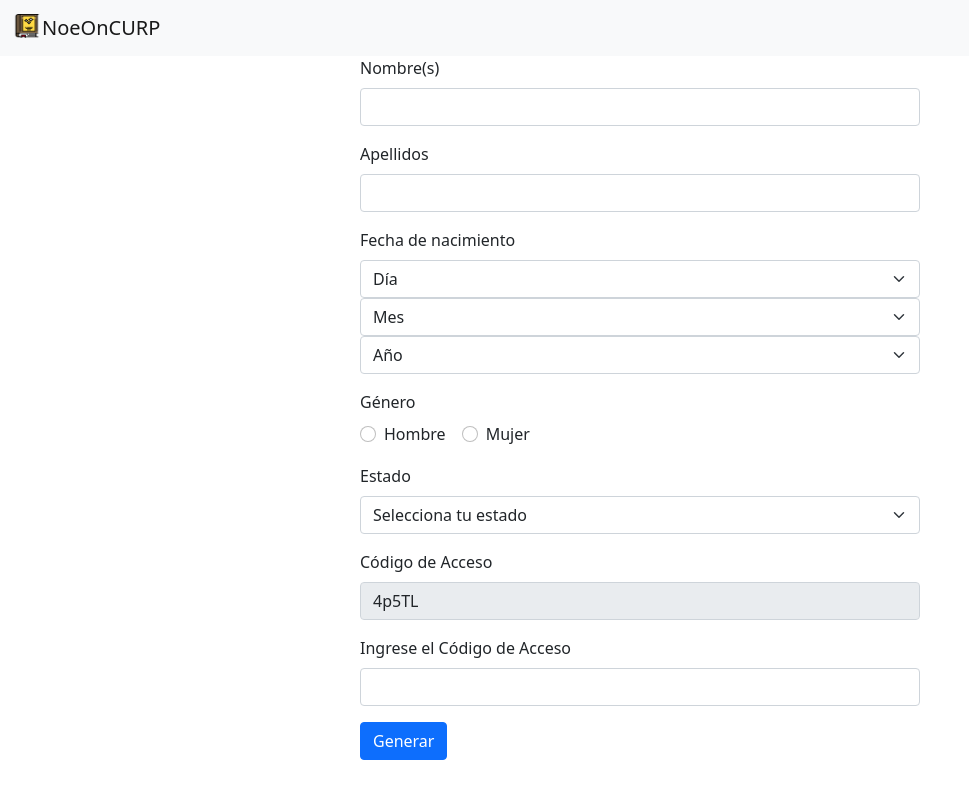
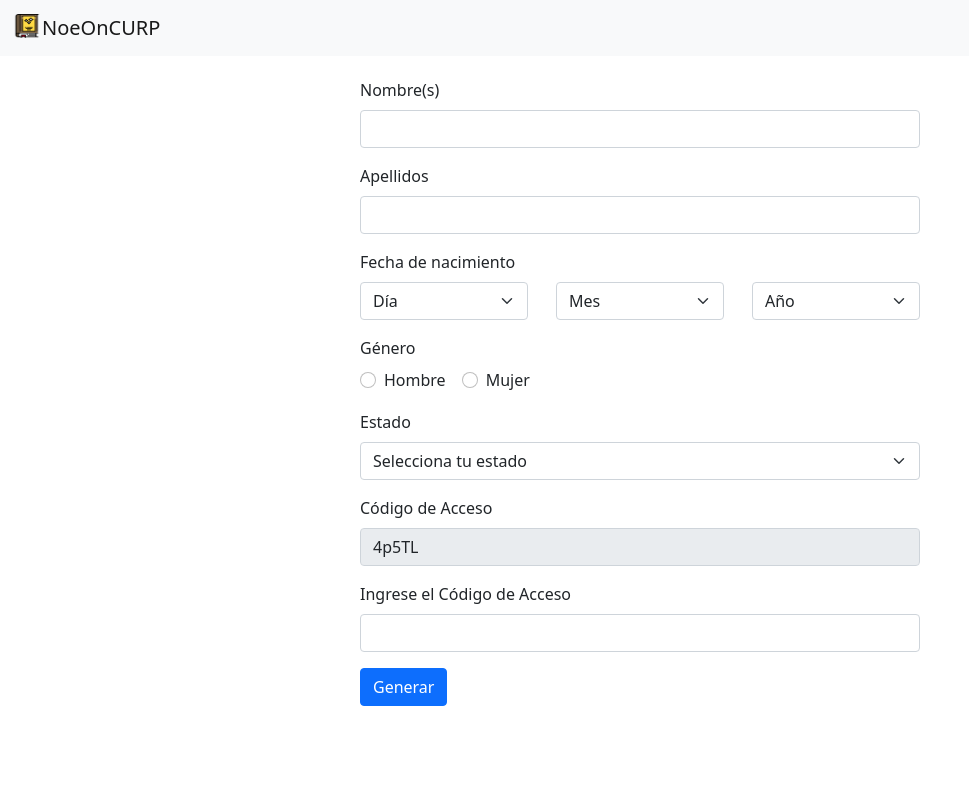
Before and after one commit to NoeOnDev/Generate-CURP-MX, a React (Vite) app: page / in a window 1280 px wide. Shown: the top 798 px of the page, without its empty margins (0-969 px from the left). Built offline with nearby package versions, Linux system fonts and the light colour scheme.

Commit message:
Actualizar estilos de selección de fecha en formulario de CURP

```diff
--- a/src/components/generateFORM.jsx
+++ b/src/components/generateFORM.jsx
@@ -144,16 +144,16 @@ function GenerateCurpForm() {
                     </div>
                     <div className="mb-3">
                         <label className="form-label">Fecha de nacimiento</label>
-                        <div>
-                            <select className="form-select" id="dia" value={formData.dia} onChange={handleInputChange}>
+                        <div style={{ display: 'flex', justifyContent: 'space-between' }}>
+                            <select className="form-select" id="dia" value={formData.dia} onChange={handleInputChange} style={{ width: '30%' }}>
                                 <option value="">Día</option>
                                 {[...Array(31)].map((_, i) => <option key={i + 1} value={i + 1}>{i + 1}</option>)}
                             </select>
-                            <select className="form-select" id="mes" value={formData.mes} onChange={handleInputChange}>
+                            <select className="form-select" id="mes" value={formData.mes} onChange={handleInputChange} style={{ width: '30%' }}>
                                 <option value="">Mes</option>
                                 {[...Array(12)].map((_, i) => <option key={i + 1} value={i + 1}>{i + 1}</option>)}
                             </select>
-                            <select className="form-select" id="ano" value={formData.ano} onChange={handleInputChange}>
+                            <select className="form-select" id="ano" value={formData.ano} onChange={handleInputChange} style={{ width: '30%' }}>
                                 <option value="">Año</option>
                                 {[...Array(101)].map((_, i) => {
                                     const year = new Date().getFullYear() - i;
```
